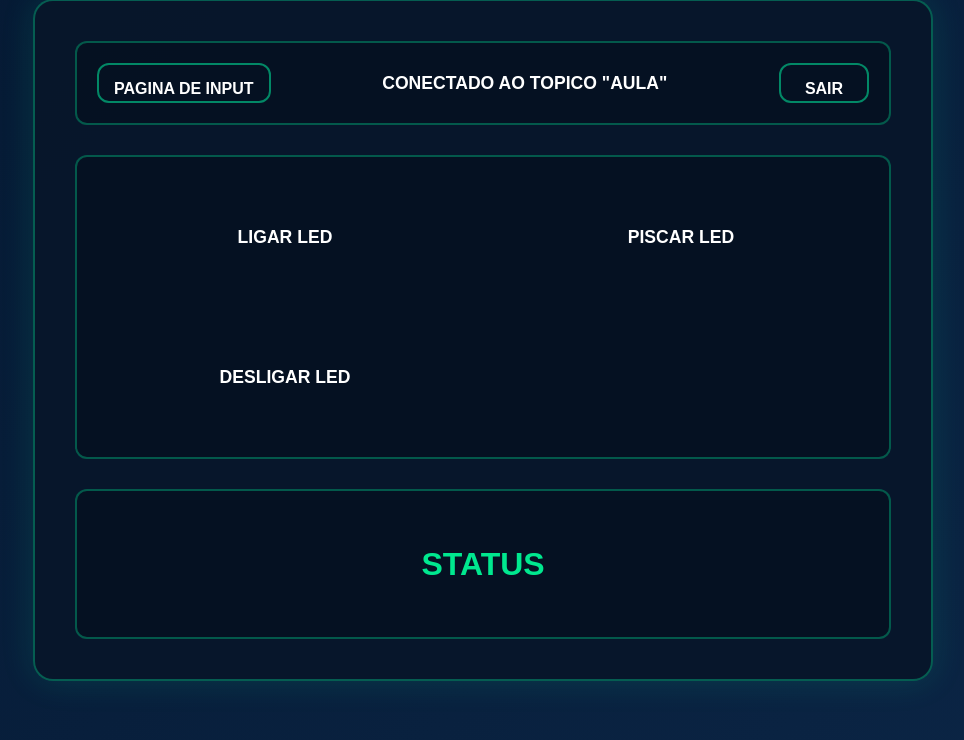
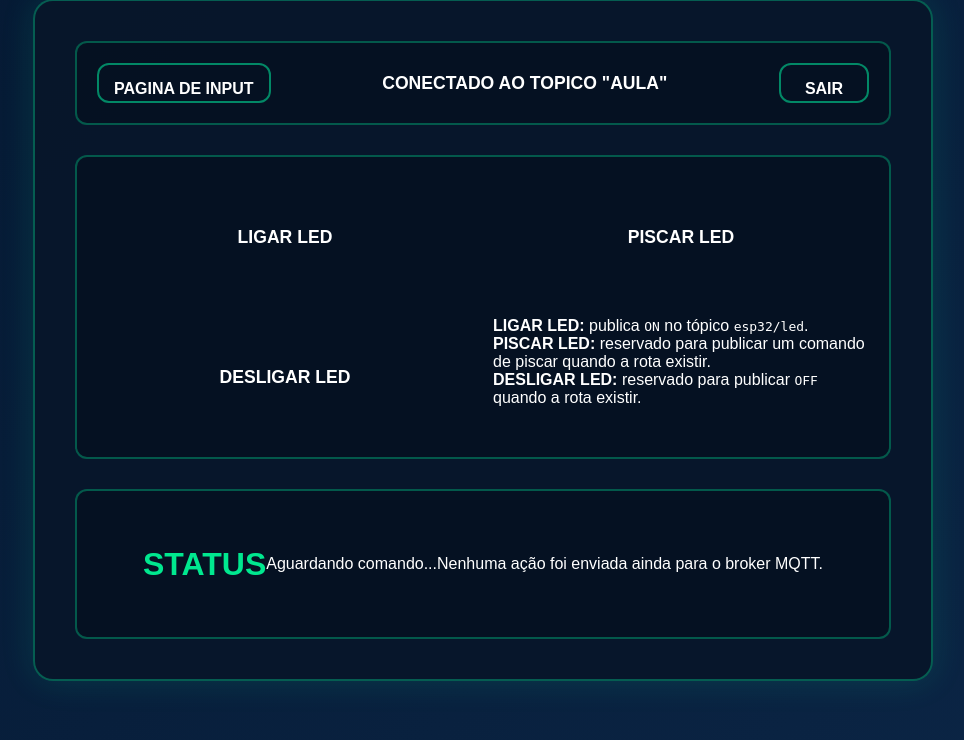
Before and after one commit to grupo1top/Ecossistema-Mqtt, a FastAPI app: page /home in a window 1280 px wide. Shown: the part 60-800 px from the top of the page, without its empty margins (157-1121 px from the left). Run offline with FastAPI, Linux system fonts and the light colour scheme.

Commit message:
feat: enhance home page with status messages and command descriptions for LED control

```diff
--- a/app.py
+++ b/app.py
@@ -29,7 +29,13 @@ async def index(request: Request):
 
 @app.get("/home")
 async def home(request: Request):
-    return templates.TemplateResponse(request, "home.html", {"request": request})
+	status = request.query_params.get("status", "")
+	message = request.query_params.get("message", "")
+	return templates.TemplateResponse(
+		request,
+		"home.html",
+		{"request": request, "status": status, "message": message},
+	)
 
 @app.get("/input")
 async def input(request: Request):
@@ -51,7 +57,10 @@ def conectar_mqtt(BROKER, PORT, TOPIC, USERNAME, PASSWORD):
 
 def publicar_mqtt(topic, message):
 	global mqtt_client
-	mqtt_client.publish(topic, message)
+	info = mqtt_client.publish(topic, message)
+	info.wait_for_publish()
+	if info.rc != 0:
+		raise Exception("Falha ao publicar a mensagem no broker MQTT")
 
 
 @app.post("/formulario")
@@ -73,9 +82,9 @@ async def receber_formulario(
 async def ligar_led():
 	try:
 		publicar_mqtt("esp32/led", "ON")
-		return RedirectResponse(url="/home", status_code=303)
+		return RedirectResponse(url="/home?status=success&message=LED%20ligado%20e%20mensagem%20enviada%20ao%20broker", status_code=303)
 	except Exception as e:
-		return {"status": "error", "message": str(e)}
+		return RedirectResponse(url="/home?status=error&message=Falha%20ao%20publicar%20no%20broker%20MQTT", status_code=303)
 
 
 #                                 FORMULÁRIOS                                             #
--- a/templates/home.html
+++ b/templates/home.html
@@ -24,12 +24,28 @@
                 <form action="/led/on" method="post">
                     <button class="comando" type="submit">LIGAR LED</button>
                 </form>
-                <button class="comando">PISCAR LED</button>
-                <button class="comando">DESLIGAR LED</button>
+                <button class="comando" type="button">PISCAR LED</button>
+                <button class="comando" type="button">DESLIGAR LED</button>
+
+                <div class="command-descriptions">
+                    <p><strong>LIGAR LED:</strong> publica <code>ON</code> no tópico <code>esp32/led</code>.</p>
+                    <p><strong>PISCAR LED:</strong> reservado para publicar um comando de piscar quando a rota existir.</p>
+                    <p><strong>DESLIGAR LED:</strong> reservado para publicar <code>OFF</code> quando a rota existir.</p>
+                </div>
             </div>
 
             <div class="footer">
                 <h1>STATUS</h1>
+                {% if status == 'success' %}
+                <p class="status-success">{{ message }}</p>
+                <p>HTTP 303 significa <strong>See Other</strong>: o FastAPI processou a requisição e redirecionou para <code>/home</code> para exibir o resultado.</p>
+                {% elif status == 'error' %}
+                <p class="status-error">{{ message }}</p>
+                <p>Erro na publicação: a mensagem não foi enviada ao broker MQTT ou o client não estava disponível.</p>
+                {% else %}
+                <p>Aguardando comando...</p>
+                <p>Nenhuma ação foi enviada ainda para o broker MQTT.</p>
+                {% endif %}
             </div>
 
         </div>
```
